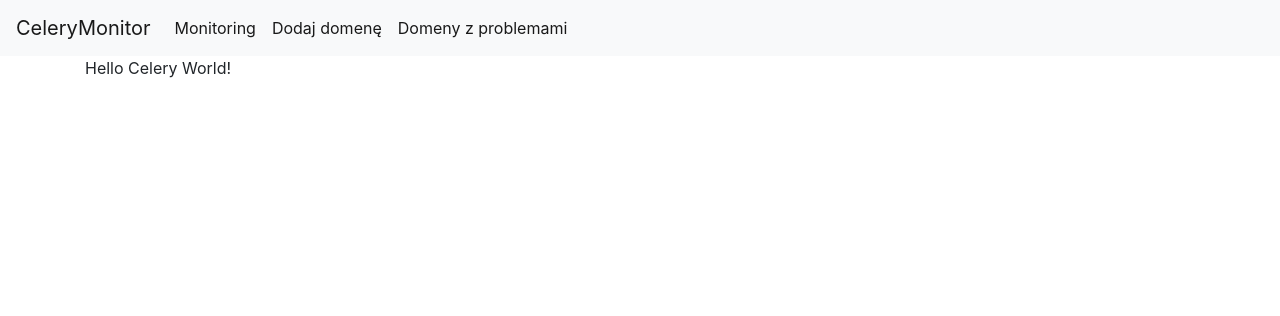
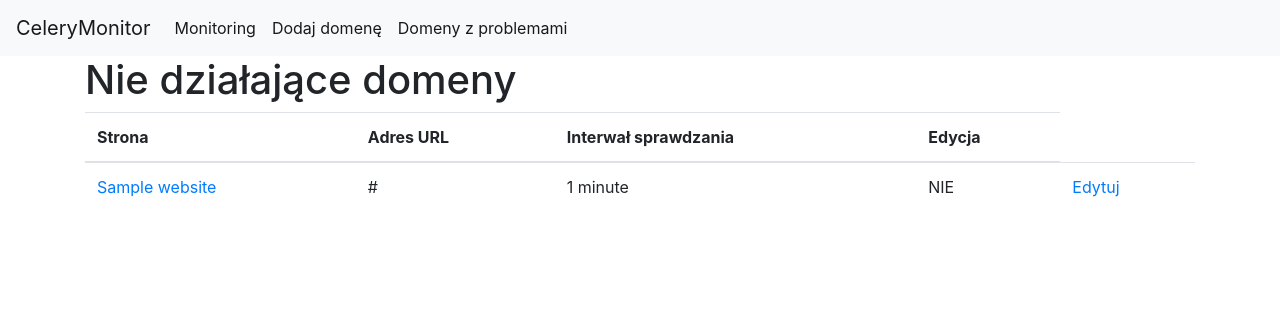
Before and after one commit to Bombozaur666/CeleryMonitoring, a Django app: template templates/notWorkingWebsites.html in a window 1280 px wide. Shown: the top 316 px of the page. Run offline with Django 4.2, Linux system fonts and the light colour scheme; the template is opened without the code that fills it: values that come from a table or form of the project are taken from there, others are empty; tables that the repository leaves empty hold one stand-in row (values such as "Sample post"); parts of the project's set-up code (start-up, migrations or seed data) failed here and were passed over.

Commit message:
-base for app

```diff
--- a/MonitoringManager/urls.py
+++ b/MonitoringManager/urls.py
@@ -1,12 +1,13 @@
 from django.contrib import admin
 from django.urls import path, include
-from .views import home_view, websites_list, add_website, check_website, edit_website
+from .views import home_view, websites_list, add_website, check_website, edit_website,not_working_websites
 
 app_name = 'MonitoringManager'
 urlpatterns = [
     path('', home_view, name='home-view'),
     path('websites', websites_list, name='websites-list'),
     path('websites/<int:number>/', check_website, name='websites-check'),
-    path('websites/<int:number>/edit/', websites_list, name='websites-edit'),
+    path('websites/<int:number>/edit/', edit_website, name='websites-edit'),
+    path('websites/notworking/', not_working_websites, name='websites-not-working'),
     path('add', add_website, name='websites-add'),
 ]
--- a/templates/base.html
+++ b/templates/base.html
@@ -26,7 +26,7 @@
             <a class="nav-link" href="{% url 'MonitoringManager:websites-add' %}">Dodaj domenę <span class="sr-only">(current)</span></a>
           </li>
           <li class="nav-item active">
-            <a class="nav-link" href="{% url 'MonitoringManager:home-view' %}">Domeny z problemami <span class="sr-only">(current)</span></a>
+            <a class="nav-link" href="{% url 'MonitoringManager:websites-not-working' %}">Domeny z problemami <span class="sr-only">(current)</span></a>
           </li>
         </ul>
       </div>
--- a/templates/notWorkingWebsites.html
+++ b/templates/notWorkingWebsites.html
@@ -5,7 +5,31 @@
 
 
 {% block content %}
-    <p>Hello Celery World!</p>
+    <h1>Nie działające domeny</h1>
+    <table class="table">
+      <thead>
+        <tr>
+          <th scope="col">Strona</th>
+          <th scope="col">Adres URL</th>
+          <th scope="col">Interwał sprawdzania</th>
+            <th scope="col">Edycja</th>
+
+        </tr>
+      </thead>
+      <tbody>
+    {% for site in Sites %}
+        <tr>
+            <td><a href="{% url 'MonitoringManager:websites-check' site.id%}" >{{ site.name }}</a></td>
+          <td>{{ site.urlAddress }}</td>
+          <td>{{ site.get_intervals_display }}</td>
+            {% if site.isWorkingi %}
+                 <td>TAK</td>
+            {% else %}
+                <td>NIE</td>
+            {% endif %}
+            <td><a href="{% url 'MonitoringManager:websites-edit' site.id%}" >Edytuj</a></td>
+        </tr>
+    {% endfor %}
 {% endblock content %}
 
 {% block scripts %}
--- a/templates/websitesList.html
+++ b/templates/websitesList.html
@@ -23,11 +23,6 @@
             <td><a href="{% url 'MonitoringManager:websites-check' site.id%}" >{{ site.name }}</a></td>
           <td>{{ site.urlAddress }}</td>
           <td>{{ site.get_intervals_display }}</td>
-            {% if site %}
-                 <td>TAK</td>
-            {% else %}
-                <td>NIE</td>
-            {% endif %}
             <td><a href="{% url 'MonitoringManager:websites-edit' site.id%}" >Edytuj</a></td>
         </tr>
     {% endfor %}
```
Also changed, not shown: MonitoringManager/views.py (+5 -2 lines).
